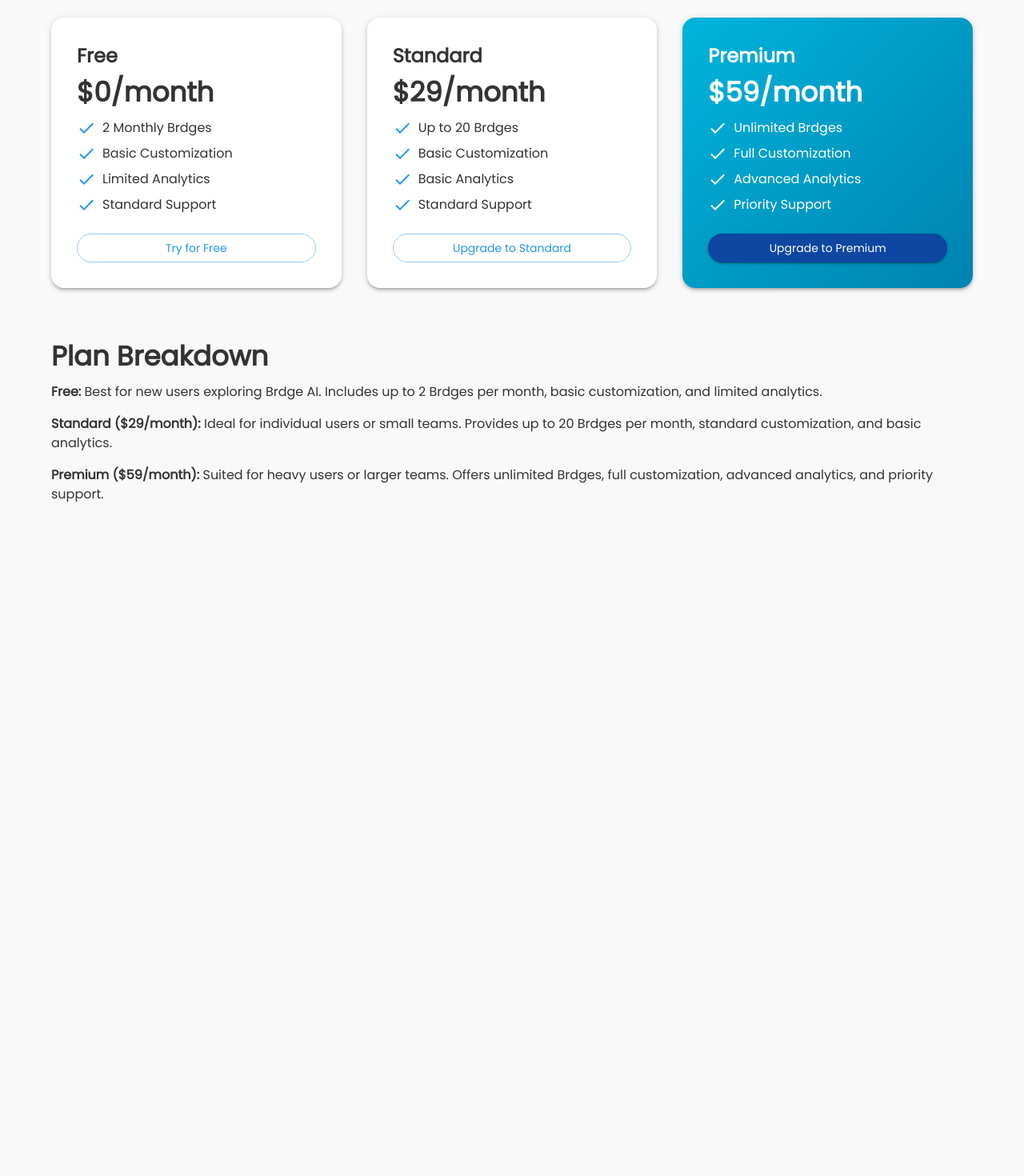
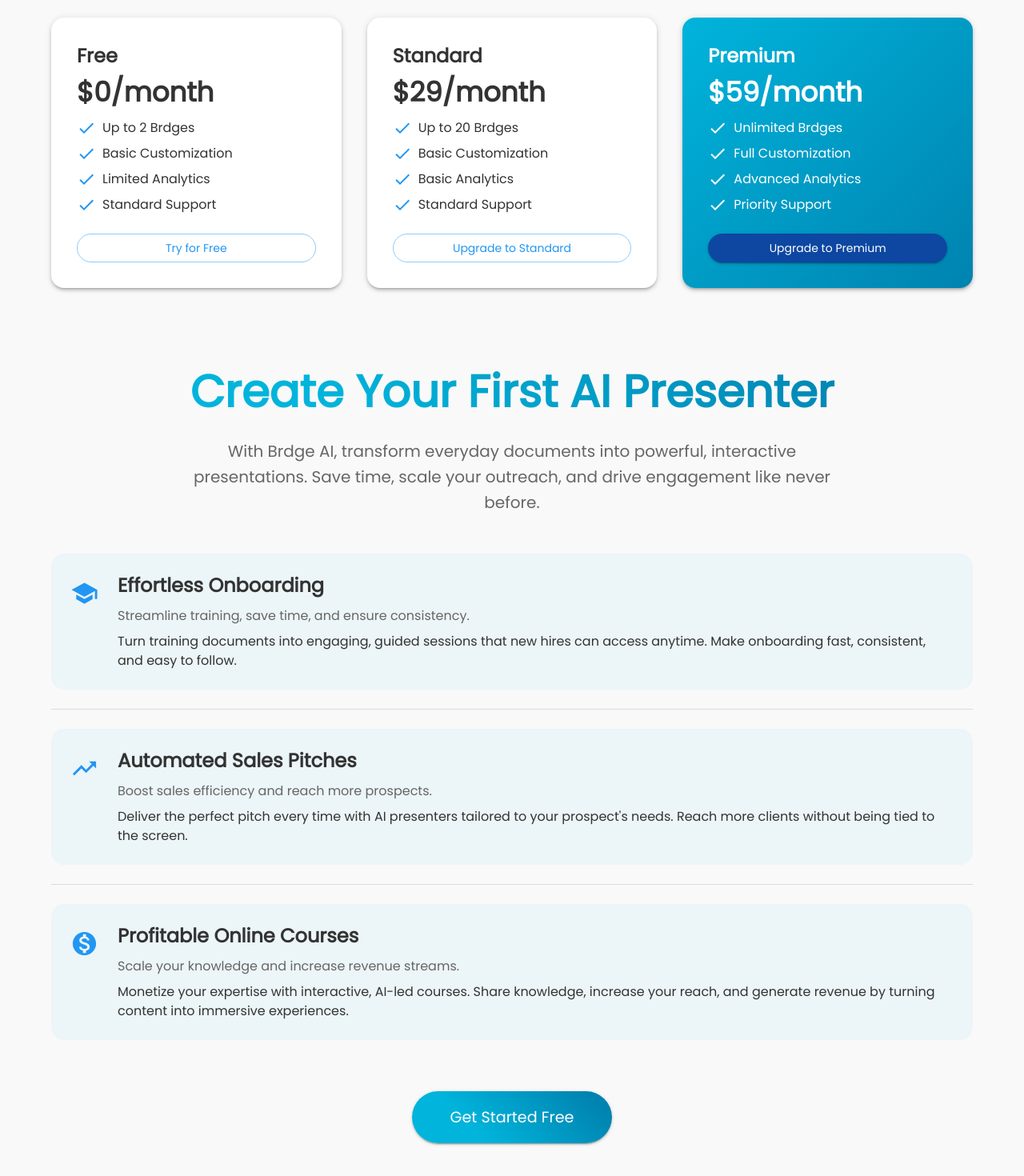
Before and after one commit to levbszabo/brdge-v1, a React (Create React App) app in the folder frontend/: page /pricing in a window 1280 px wide. Shown: the part 340-1810 px from the top of the page at 80% size. Before the commit the page ends 1098 px from the top, so only its background shows below. Built offline with nearby package versions, Linux system fonts and the light colour scheme.

Commit message:
Updated Pricing

```diff
--- a/frontend/src/pages/PricingPage.jsx
+++ b/frontend/src/pages/PricingPage.jsx
@@ -1,7 +1,11 @@
 import React from 'react';
-import { Container, Typography, Grid, Paper, Button, Box, useTheme, useMediaQuery } from '@mui/material';
+import { Container, Typography, Grid, Paper, Button, Box, useTheme, useMediaQuery, Divider } from '@mui/material';
 import { motion } from 'framer-motion';
 import CheckIcon from '@mui/icons-material/Check';
+import { Link as RouterLink } from 'react-router-dom';
+import SchoolIcon from '@mui/icons-material/School';
+import TrendingUpIcon from '@mui/icons-material/TrendingUp';
+import MonetizationOnIcon from '@mui/icons-material/MonetizationOn';
 
 const PricingTier = ({ title, price, features, buttonText, isPremium }) => {
     const theme = useTheme();
@@ -31,6 +35,8 @@ const PricingTier = ({ title, price, features, buttonText, isPremium }) => {
                     ))}
                 </Box>
                 <Button
+                    component={RouterLink}
+                    to="/signup"
                     variant={isPremium ? "contained" : "outlined"}
                     color={isPremium ? "secondary" : "primary"}
                     sx={{ mt: 2, borderRadius: '50px' }}
@@ -51,7 +57,7 @@ function PricingPage() {
             title: "Free",
             price: "$0/month",
             features: [
-                "2 Monthly Brdges",
+                "Up to 2 Brdges",
                 "Basic Customization",
                 "Limited Analytics",
                 "Standard Support"
@@ -83,6 +89,27 @@ function PricingPage() {
         }
     ];
 
+    const useCases = [
+        {
+            icon: <SchoolIcon fontSize="large" />,
+            title: "Effortless Onboarding",
+            description: "Turn training documents into engaging, guided sessions that new hires can access anytime. Make onboarding fast, consistent, and easy to follow.",
+            subheading: "Streamline training, save time, and ensure consistency."
+        },
+        {
+            icon: <TrendingUpIcon fontSize="large" />,
+            title: "Automated Sales Pitches",
+            description: "Deliver the perfect pitch every time with AI presenters tailored to your prospect's needs. Reach more clients without being tied to the screen.",
+            subheading: "Boost sales efficiency and reach more prospects."
+        },
+        {
+            icon: <MonetizationOnIcon fontSize="large" />,
+            title: "Profitable Online Courses",
+            description: "Monetize your expertise with interactive, AI-led courses. Share knowledge, increase your reach, and generate revenue by turning content into immersive experiences.",
+            subheading: "Scale your knowledge and increase revenue streams."
+        }
+    ];
+
     return (
         <Container maxWidth="lg" sx={{ py: { xs: 4, sm: 6, md: 8 } }}>
             <Box sx={{ my: 8 }}>
@@ -105,27 +132,98 @@ function PricingPage() {
                     </Typography>
                 </motion.div>
 
-                <Grid container spacing={4}>
+                <Box display="flex" flexWrap="wrap" gap={4}>
                     {pricingTiers.map((tier, index) => (
-                        <Grid item xs={12} md={4} key={index}>
+                        <Box key={index} flexGrow={1} flexBasis={{ xs: '100%', md: '30%' }}>
                             <PricingTier {...tier} />
-                        </Grid>
+                        </Box>
                     ))}
-                </Grid>
+                </Box>
 
-                <Box sx={{ mt: 8 }}>
-                    <Typography variant="h4" component="h2" gutterBottom fontWeight="bold">
-                        Plan Breakdown
-                    </Typography>
-                    <Typography variant="body1" paragraph>
-                        <strong>Free:</strong> Best for new users exploring Brdge AI. Includes up to 2 Brdges per month, basic customization, and limited analytics.
-                    </Typography>
-                    <Typography variant="body1" paragraph>
-                        <strong>Standard ($29/month):</strong> Ideal for individual users or small teams. Provides up to 20 Brdges per month, standard customization, and basic analytics.
-                    </Typography>
-                    <Typography variant="body1" paragraph>
-                        <strong>Premium ($59/month):</strong> Suited for heavy users or larger teams. Offers unlimited Brdges, full customization, advanced analytics, and priority support.
-                    </Typography>
+                <Box sx={{ mt: 12, mb: 8 }}>
+                    <motion.div
+                        initial={{ opacity: 0, y: 20 }}
+                        animate={{ opacity: 1, y: 0 }}
+                        transition={{ duration: 0.5 }}
+                    >
+                        <Typography variant="h2" component="h2" align="center" sx={{
+                            fontWeight: 700,
+                            color: theme.palette.primary.main,
+                            mb: 3,
+                            fontSize: { xs: '2.5rem', sm: '3rem', md: '3.5rem' },
+                            background: 'linear-gradient(45deg, #00B4DB 30%, #0083B0 90%)',
+                            WebkitBackgroundClip: 'text',
+                            WebkitTextFillColor: 'transparent',
+                        }}>
+                            Create Your First AI Presenter
+                        </Typography>
+                        <Typography variant="h6" component="p" align="center" sx={{ mb: 6, color: theme.palette.text.secondary, maxWidth: '800px', mx: 'auto' }}>
+                            With Brdge AI, transform everyday documents into powerful, interactive presentations. Save time, scale your outreach, and drive engagement like never before.
+                        </Typography>
+                    </motion.div>
+
+                    <Box sx={{ mb: 8 }}>
+                        {useCases.map((useCase, index) => (
+                            <React.Fragment key={index}>
+                                <motion.div
+                                    initial={{ opacity: 0, y: 20 }}
+                                    animate={{ opacity: 1, y: 0 }}
+                                    transition={{ duration: 0.5, delay: index * 0.1 }}
+                                >
+                                    <Box sx={{
+                                        display: 'flex',
+                                        alignItems: 'flex-start',
+                                        p: 3,
+                                        mb: 3,
+                                        backgroundColor: `rgba(0, 180, 219, 0.05)`,
+                                        borderRadius: '16px',
+                                    }}>
+                                        <Box sx={{ color: theme.palette.primary.main, mr: 3, mt: 1 }}>
+                                            {useCase.icon}
+                                        </Box>
+                                        <Box>
+                                            <Typography variant="h5" component="h3" gutterBottom fontWeight="bold">
+                                                {useCase.title}
+                                            </Typography>
+                                            <Typography variant="subtitle1" color="text.secondary" gutterBottom>
+                                                {useCase.subheading}
+                                            </Typography>
+                                            <Typography variant="body1">
+                                                {useCase.description}
+                                            </Typography>
+                                        </Box>
+                                    </Box>
+                                </motion.div>
+                                {index < useCases.length - 1 && (
+                                    <Divider sx={{ my: 3 }} />
+                                )}
+                            </React.Fragment>
+                        ))}
+                    </Box>
+
+                    <Box sx={{ textAlign: 'center' }}>
+                        <motion.div whileHover={{ scale: 1.05 }} whileTap={{ scale: 0.95 }}>
+                            <Button
+                                component={RouterLink}
+                                to="/signup"
+                                variant="contained"
+                                color="primary"
+                                size="large"
+                                sx={{
+                                    py: 2,
+                                    px: 6,
+                                    fontSize: '1.2rem',
+                                    borderRadius: '50px',
+                                    background: 'linear-gradient(45deg, #00B4DB 30%, #0083B0 90%)',
+                                    '&:hover': {
+                                        background: 'linear-gradient(45deg, #00A0C2 30%, #006F94 90%)',
+                                    },
+                                }}
+                            >
+                                Get Started Free
+                            </Button>
+                        </motion.div>
+                    </Box>
                 </Box>
             </Box>
         </Container>
--- a/frontend/src/pages/SignUpPage.jsx
+++ b/frontend/src/pages/SignUpPage.jsx
@@ -53,10 +53,20 @@ function SignUpPage() {
                         sx={{
                             fontWeight: 'bold',
                             color: theme.palette.primary.main,
+                            mb: 1
+                        }}
+                    >
+                        Sign Up Free
+                    </Typography>
+                    <Typography
+                        variant="subtitle1"
+                        align="center"
+                        sx={{
+                            color: theme.palette.text.secondary,
                             mb: 2
                         }}
                     >
-                        Sign Up Free – No Credit Card Needed
+                        No Credit Card Needed
                     </Typography>
                 </motion.div>
                 <Typography variant="body1" sx={{ mb: 3, textAlign: 'center', maxWidth: '90%' }}>
@@ -132,7 +142,7 @@ function SignUpPage() {
                                 },
                             }}
                         >
-                            Get Started Free
+                            Get Started
                         </Button>
                     </Box>
                 </Paper>
```
